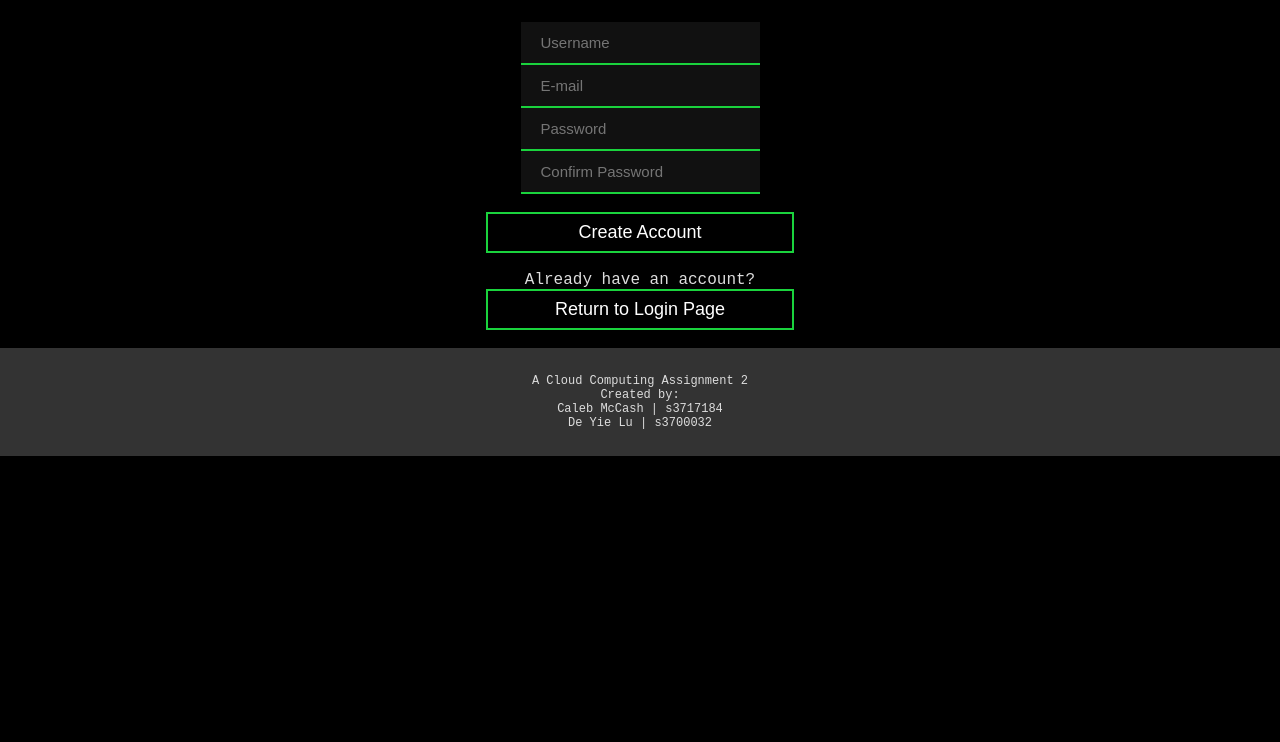
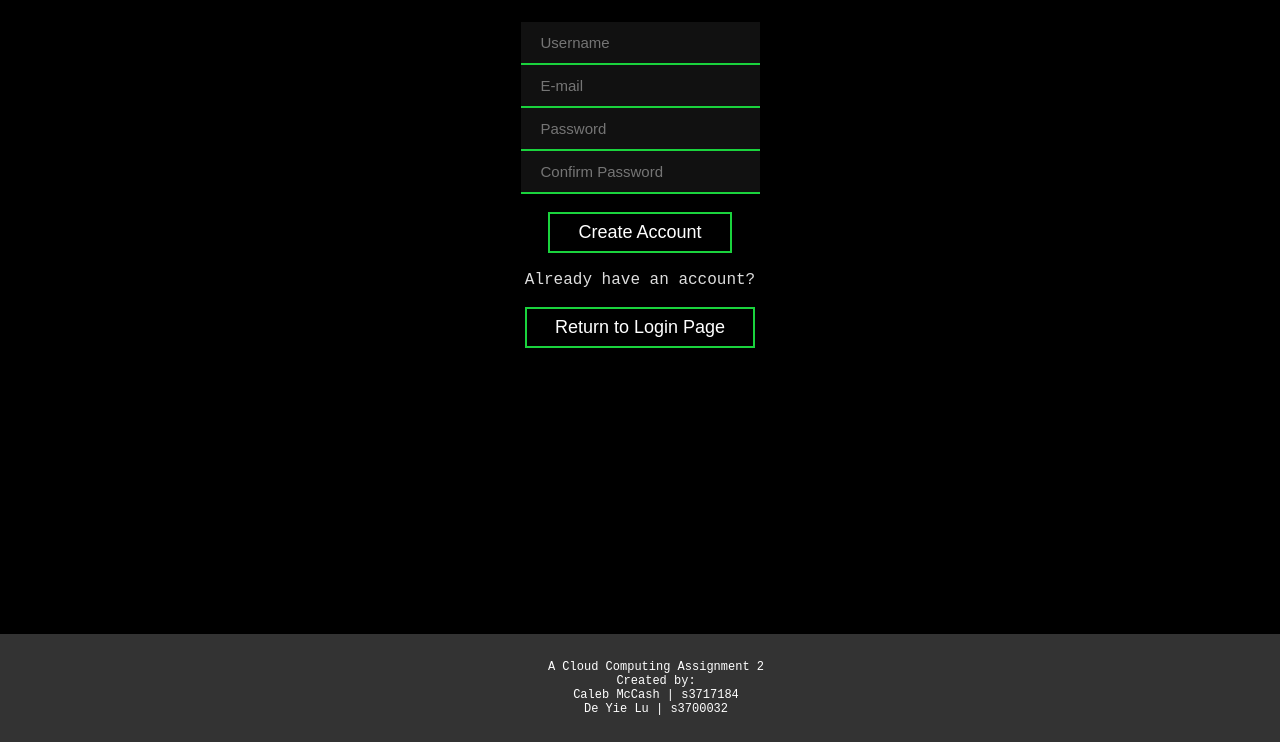
Before and after one commit to Sardonicalll/cc_a2, a PHP site: page /register.php in a window 1280 px wide. Shown: the part 58-800 px from the top of the page. Run offline with PHP 8.4, Linux system fonts and the light colour scheme.

Commit message:
created and edited css files

```diff
--- a/loginstyles.css
+++ b/loginstyles.css
@@ -43,7 +43,6 @@ input[type=submit] {
   text-decoration: none;
   display: inline-block;
   font-size: 18px;
-  width: 24%;
 }
 
 input[type=button] {
@@ -55,13 +54,16 @@ input[type=button] {
   text-decoration: none;
   display: inline-block;
   font-size: 18px;
-  width: 24%;
 }
 
 footer {
-    background-color: #333333;
+    background-color: #333;
     padding: 14px 16px;
-    color: #DDD;
+    color: #FFFFFF;
     text-align: center;
     font-size: 12px;
+    position: fixed;
+    left: 0;
+    bottom: 0;
+    width: 100%;
 }
--- a/register.php
+++ b/register.php
@@ -29,7 +29,7 @@
     <!-- Return to Login Button -->
     <br>
     Already have an account?
-    <br>
+    <br><br>
     <input type="button" value="Return to Login Page" class="returnbtn" id="returnbtn" onClick="#"/>
     <br><br>
 </body>
```
Also changed, not shown: mainstyles.css (+9 -5 lines), indexstyles.css (added).
